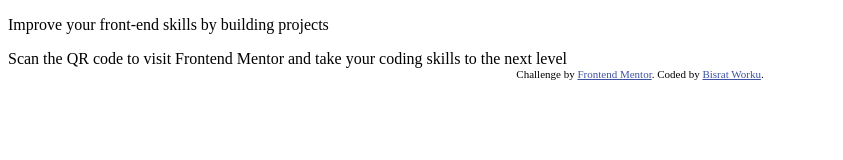
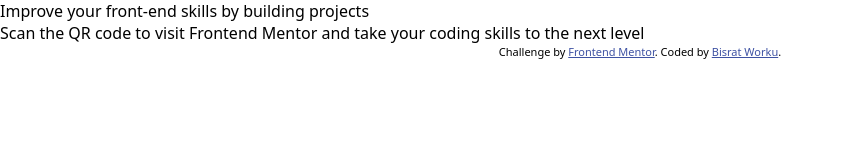
Before and after one commit to Bisratworku/QRcode, a plain HTML site: page qr-code-component-main/qr-code-component-main/index.html in a window 1280 px wide. Shown: the whole page, without its empty margins (0-843 px from the left). Drawn offline with Linux system fonts and the light colour scheme.

Commit message:
adding style

```diff
--- a/qr-code-component-main/qr-code-component-main/style.css
+++ b/qr-code-component-main/qr-code-component-main/style.css
@@ -1,2 +1,32 @@
+*{
+    box-sizing: border-box;
+    margin: 0;
+    padding: 0;
+}
+body{
+    font-family: system-ui, -apple-system, BlinkMacSystemFont, 'Segoe UI', Roboto, Oxygen, Ubuntu, Cantarell, 'Open Sans', 'Helvetica Neue', sans-serif;
+}
+
+
+
+
+
+
+
+
+
+
+
+
+
+
+
+
+
+
+
+
+
+
 .attribution { font-size: 11px; text-align: center; }
 .attribution a { color: hsl(228, 45%, 44%); }
```
Also changed, not shown: qr-code-component-main/qr-code-component-main/index.html (line endings or trailing spaces).
